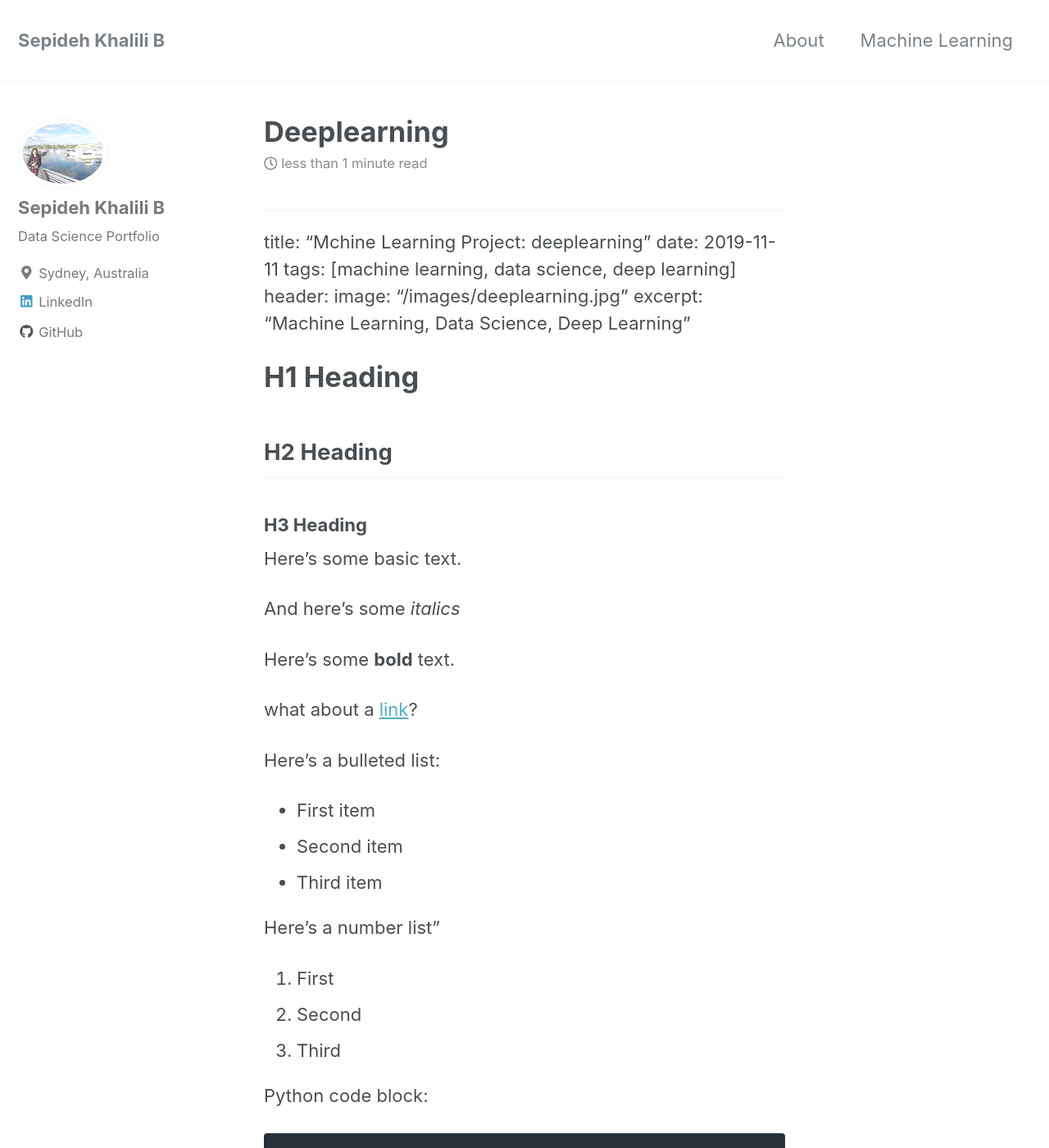
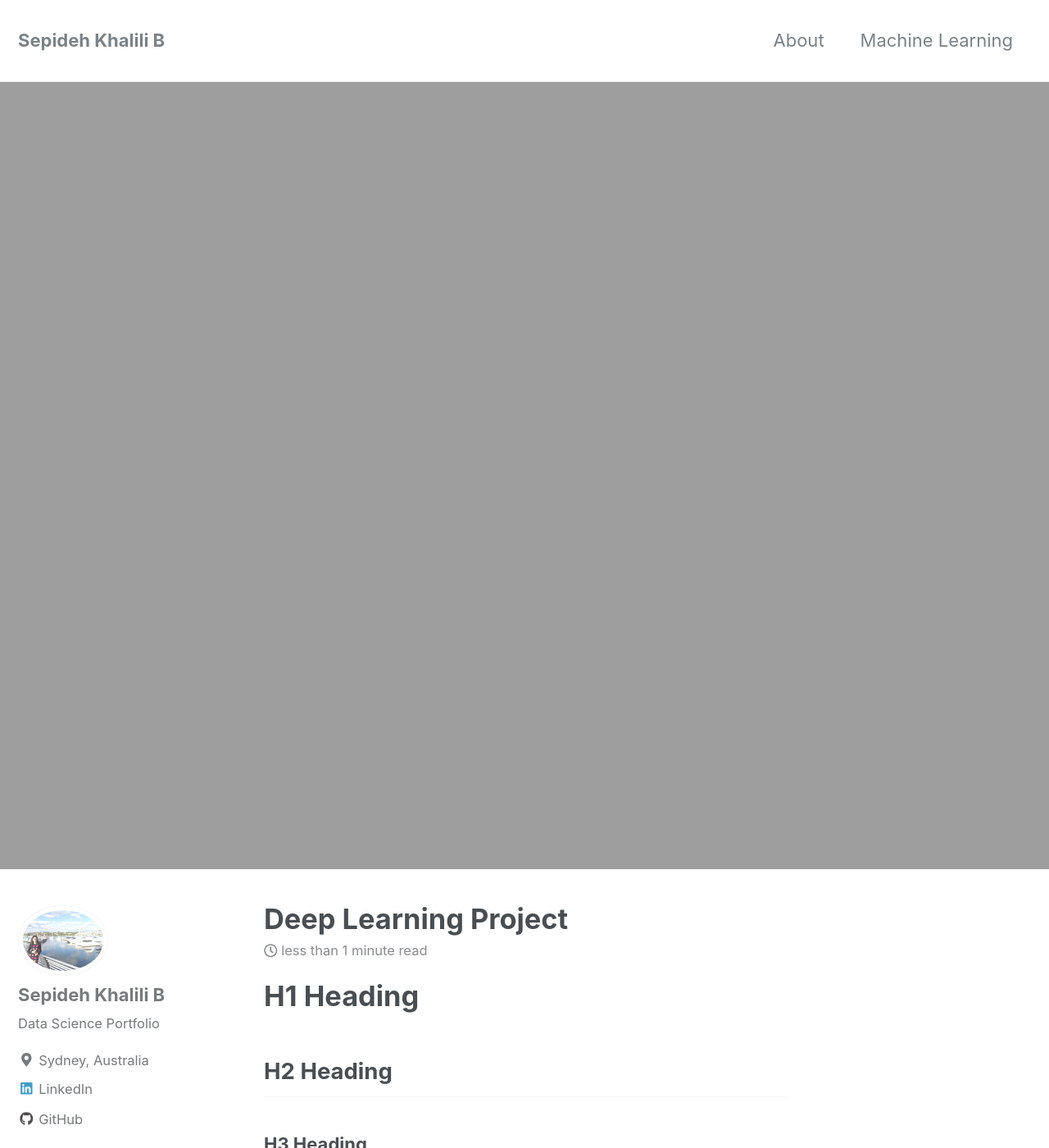
Before and after one commit to sepidehkhb/sepidehkhb.github.io, a Jekyll site: the page built from _posts/2019-11-11-deeplearning.md, in a window 1280 px wide and 1400 px high. Shown: the whole window at 82% size. Built offline with Jekyll 4.4.1, drawn with Linux system fonts in a browser that asks for light colours; nearby versions of some CDN libraries; some of the changed text lies outside the part shown.

Commit message:
all latest

```diff
--- a/_posts/2019-11-11-deeplearning.md
+++ b/_posts/2019-11-11-deeplearning.md
@@ -1,11 +1,12 @@
 ---
-title: "Mchine Learning Project: deeplearning"
+title: "Deep Learning Project"
 date: 2019-11-11
 tags: [machine learning, data science, deep learning]
 header:
    image: "/images/deeplearning.jpg"
 excerpt: "Machine Learning, Data Science, Deep Learning"
-
+mathjax: "true"
+---
 
 # H1 Heading
 
```
